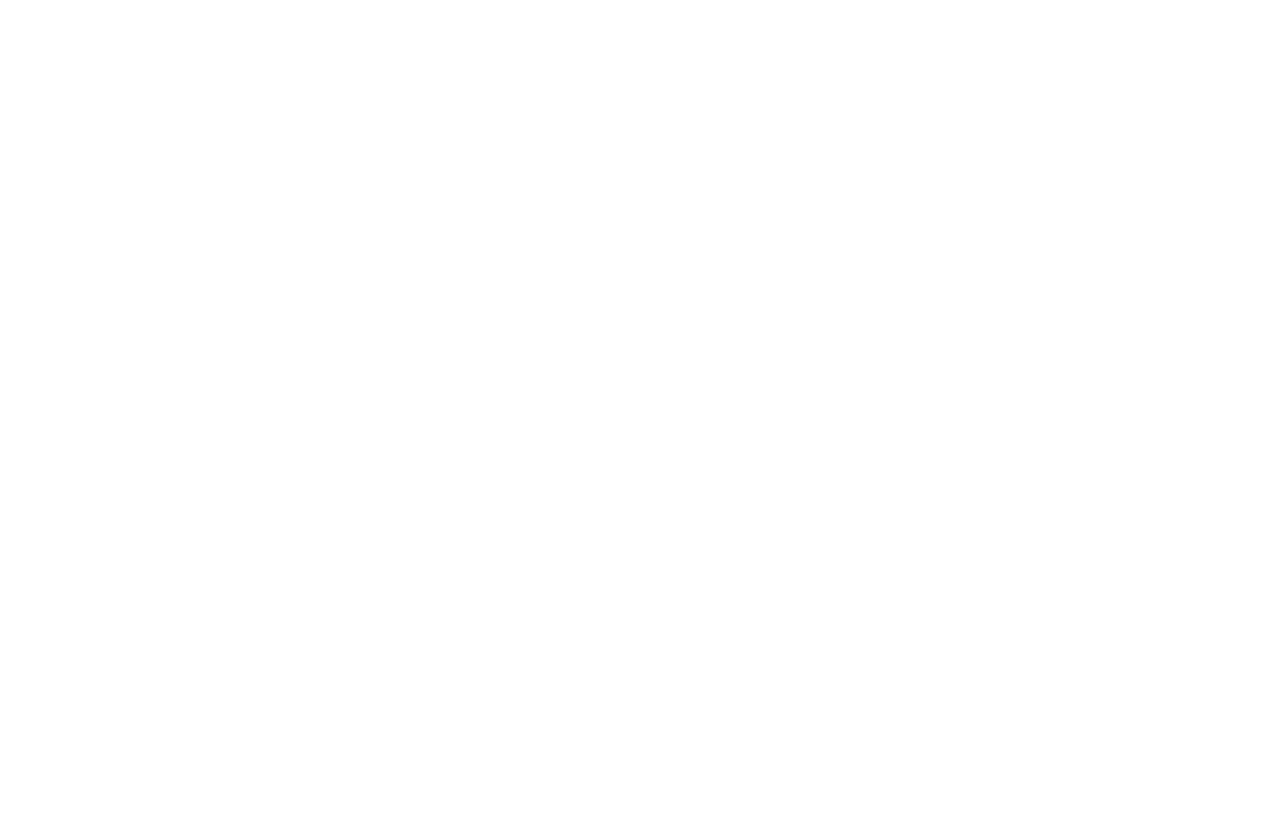
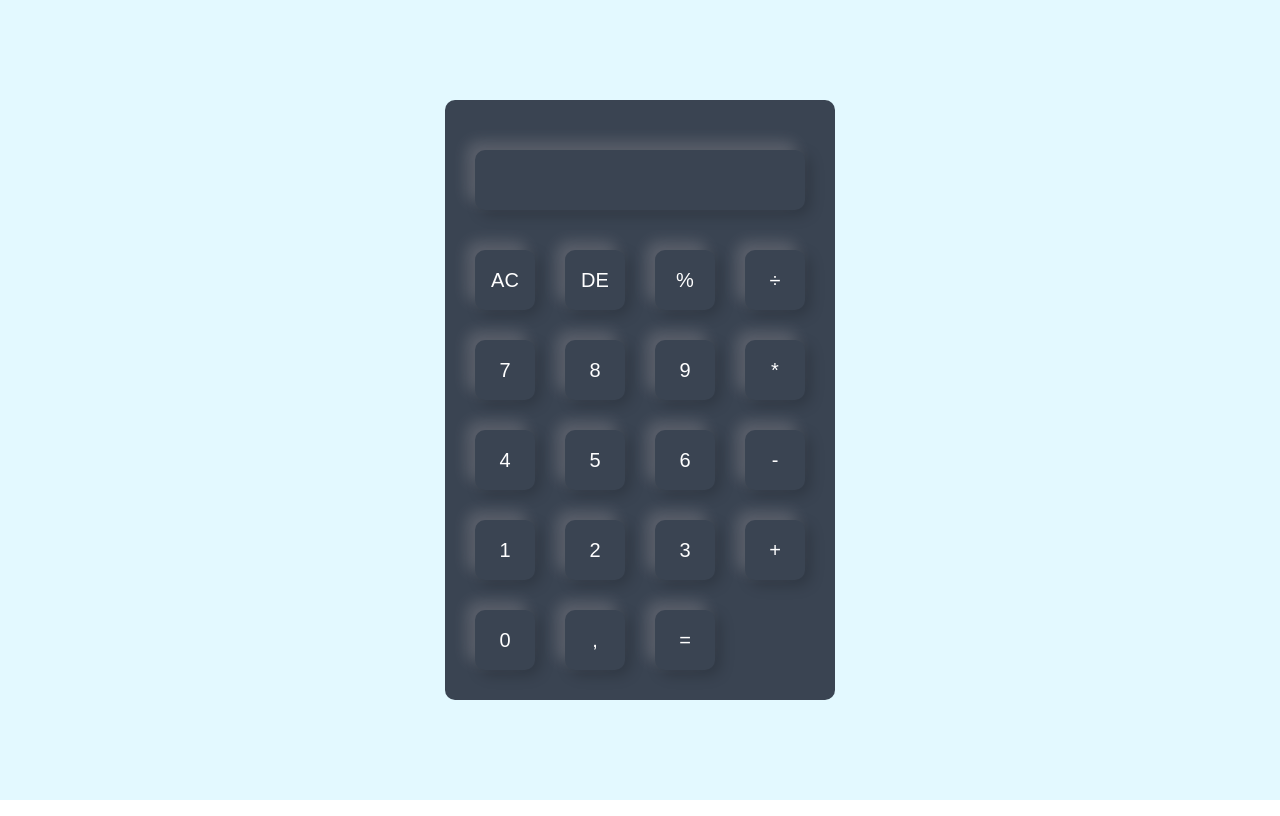
Before and after one commit to joresse12/Calculator, a plain HTML site: page index.html in a window 1280 px wide. Drawn offline with Linux system fonts and the light colour scheme.

Commit message:
udpate design

```diff
--- a/index.html
+++ b/index.html
@@ -8,7 +8,32 @@
 </head>
 <body>
     <div class="container">
-
+            <form class="calculatrive">
+                <div class="display" id="input_value">
+                    <input type="text" name="display">
+                </div>
+                <div class="grid-container">
+                    <button>AC</button>
+                    <button>DE</button>
+                    <button>%</button>
+                    <button>÷</button>
+                    <button onclick="display.value+='7' ">7</button>
+                    <button>8</button>
+                    <button>9</button>
+                    <button>*</button>
+                    <button>4</button>
+                    <button>5</button>
+                    <button>6</button>
+                    <button>-</button>
+                    <button>1</button>
+                    <button>2</button>
+                    <button>3</button>
+                    <button>+</button>
+                    <button>0</button>
+                    <button>,</button>
+                    <button class="equal">=</button>
+                </div>
+            </form>
     </div>
 </body>
 </html>
--- a/style.css
+++ b/style.css
@@ -1,4 +1,53 @@
+*{
+    margin: 0;
+    padding: 0;
+    font-family: 'Poppins', sans-serif;
+    box-sizing: border-box;
+}
+
 .container{
     width: 100%;
     height: 100vh;
+    background: #e3f9ff;
+    display: flex;
+    justify-content: center;
+    align-items: center;
 }
+.grid-container{
+
+    display: grid;
+    grid-template-columns: repeat(4, 1fr);
+    grid-gap: 10px;
+    margin: 10px 0 0 0;
+}
+.calculatrive{
+    background:#3a4452;
+    padding: 20px;
+    border-radius: 10px;
+}
+.container form button, .container form input{
+    border: 0;
+    outline: 0;
+    width: 60px;
+    height: 60px;
+    border-radius: 10px;
+    box-shadow: -8px -8px 15px rgba(233, 222, 222, 0.2),5px 5px 15px rgba(0, 0, 0, 0.2);
+    background: transparent;
+    font-size: 20px;
+    color: #fff;
+    cursor: pointer;
+    margin: 10px;
+}
+form .display{
+    display: flex;
+    justify-content: flex-end;
+    margin: 20px 0;
+}
+form .display input{
+    text-align: right;
+    flex: 1;
+    font-size: 45px;
+}
+form .grid-container.button.equal{
+    width: 145px;
+}
```
